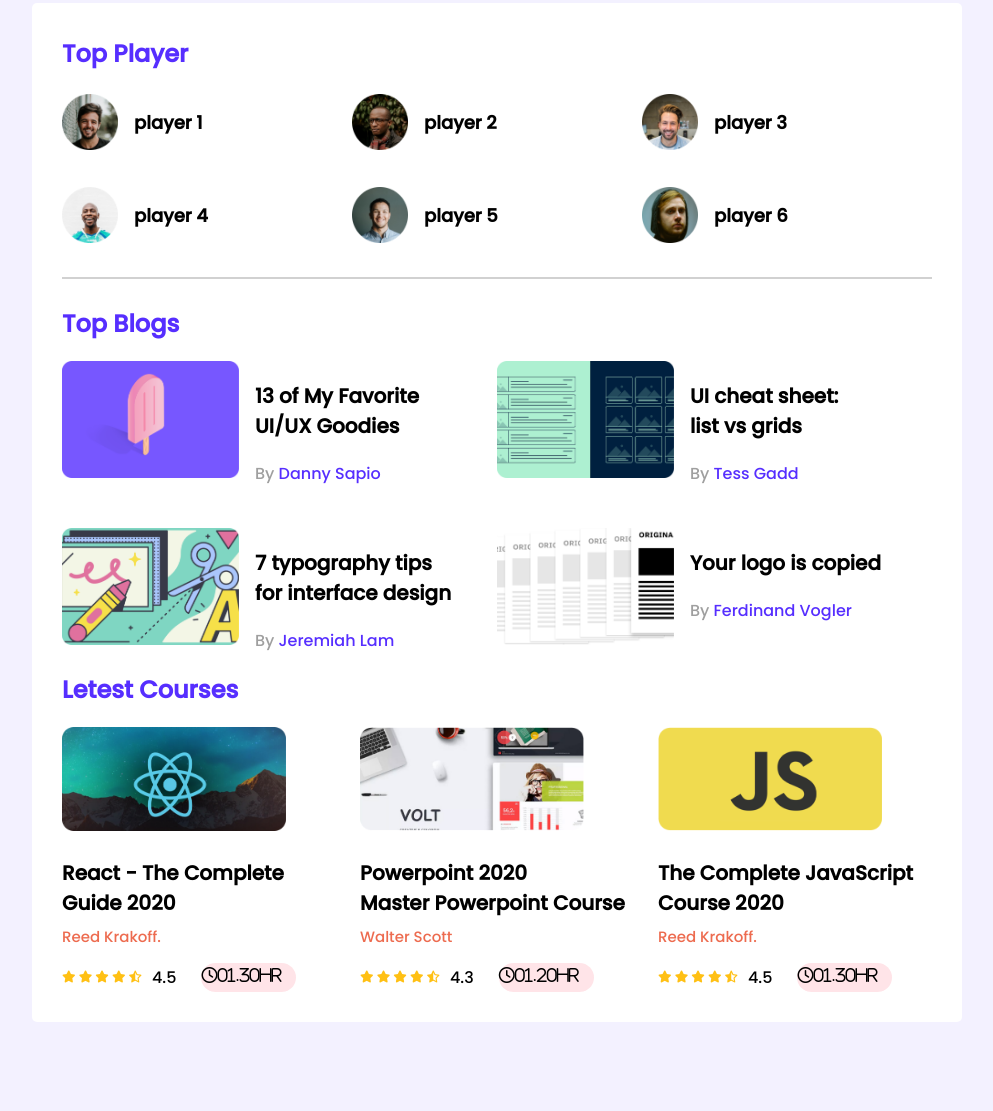
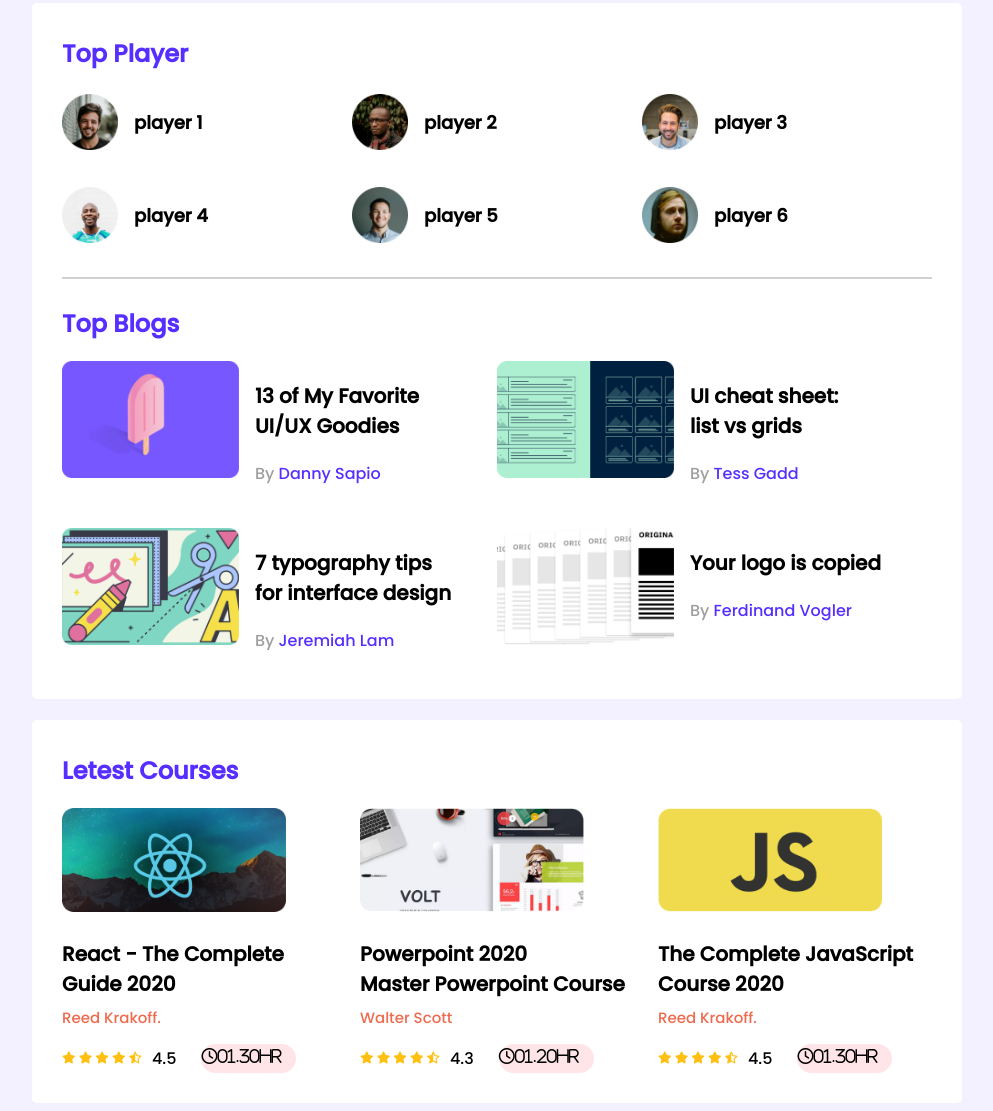
Before and after one commit to sharulislam/leader-board-css3, a plain HTML site: page index.html in a window 1280 px wide. Shown: the part 26-1137 px from the top of the page, without its empty margins (143-1136 px from the left). Before the commit the page ends 1056 px from the top, so only its background shows below. Drawn offline with Linux system fonts and the light colour scheme.

Commit message:
second commit

```diff
--- a/index.html
+++ b/index.html
@@ -13,9 +13,9 @@
       <nav></nav>
     </header>
     <main>
-        <section class="container">
 
-    <section class="section1">
+
+    <section class="container">
         <h2 class="section-title">Top Player</h2>
 
         <div class="top-players">
@@ -94,7 +94,7 @@
 
 
       <!-- letest courses  -->
-      <section class="section2">
+      <section class="container"">
         <h2 class="section-title">Letest Courses</h2>
 
         <div class="courses">
@@ -181,7 +181,7 @@
 
       </section>
 
-    </section>
+
     </main>
   </body>
 </html>
```
